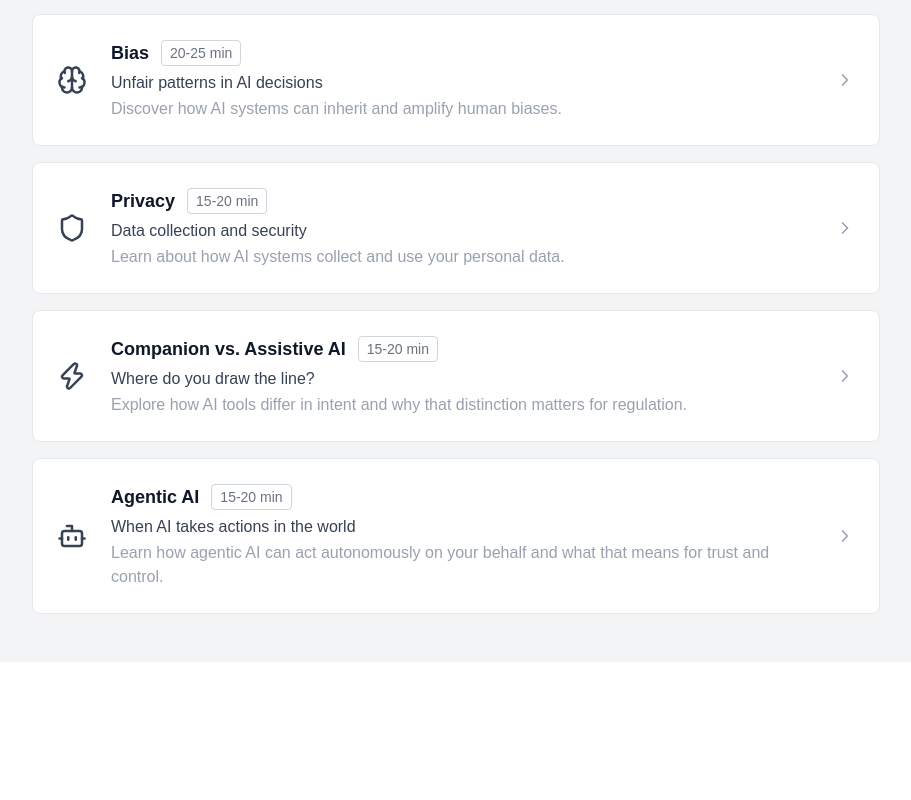
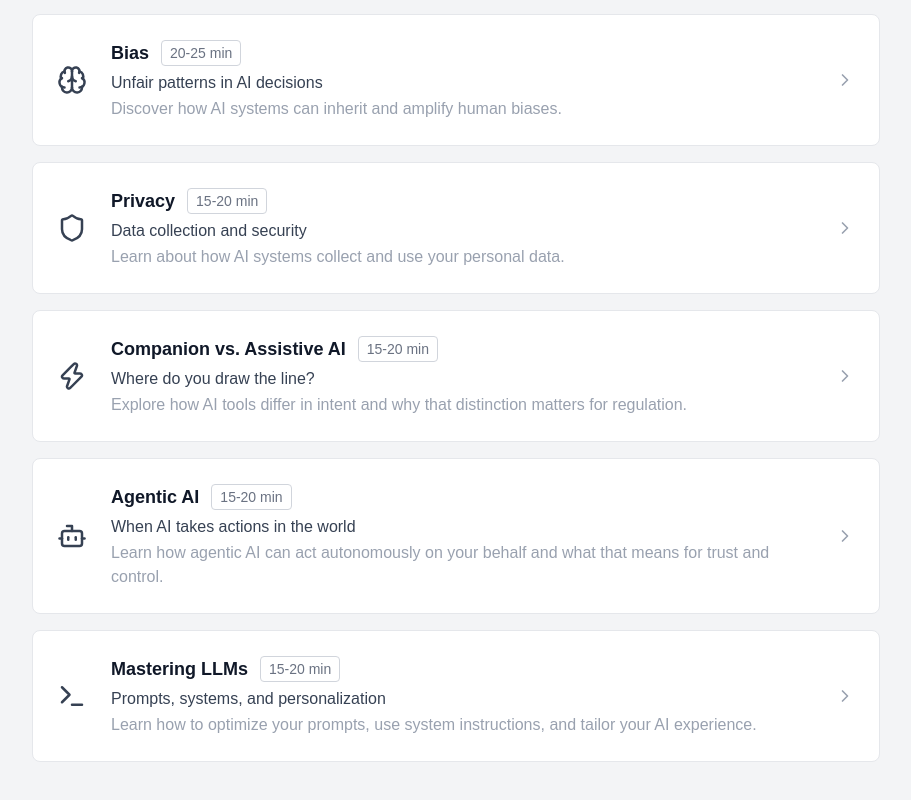
Before and after one commit to catebarry/ai-literacy-site, a Next.js app: page /modules in a window 1280 px wide. Shown: the part 647-1447 px from the top of the page, without its empty margins (184-1095 px from the left). Before the commit the page ends 1309 px from the top, so only its background shows below. Built offline with nearby package versions, Linux system fonts and the light colour scheme.

Commit message:
added href to section for page.tsx

```diff
--- a/app/modules/page.tsx
+++ b/app/modules/page.tsx
@@ -1,5 +1,5 @@
 import Link from "next/link";
-import { AlertCircle, Users, Image, Brain, Shield, Eye, Zap, ChevronRight, Bot } from "lucide-react";
+import { AlertCircle, Users, Image, Brain, Shield, Eye, Zap, ChevronRight, Bot, Terminal } from "lucide-react";
 
 const modules = [
   {
@@ -58,6 +58,14 @@ const modules = [
     href: "/modules/agentic-ai",
     icon: Bot,
   },
+  {
+    title: "Mastering LLMs",
+    subtitle: "Prompts, systems, and personalization",
+    description: "Learn how to optimize your prompts, use system instructions, and tailor your AI experience.",
+    time: "15-20 min",
+    href: "/modules/mastering-llms",
+    icon: Terminal,
+  },
 ];
 
 export default function ModulesPage() {
```
